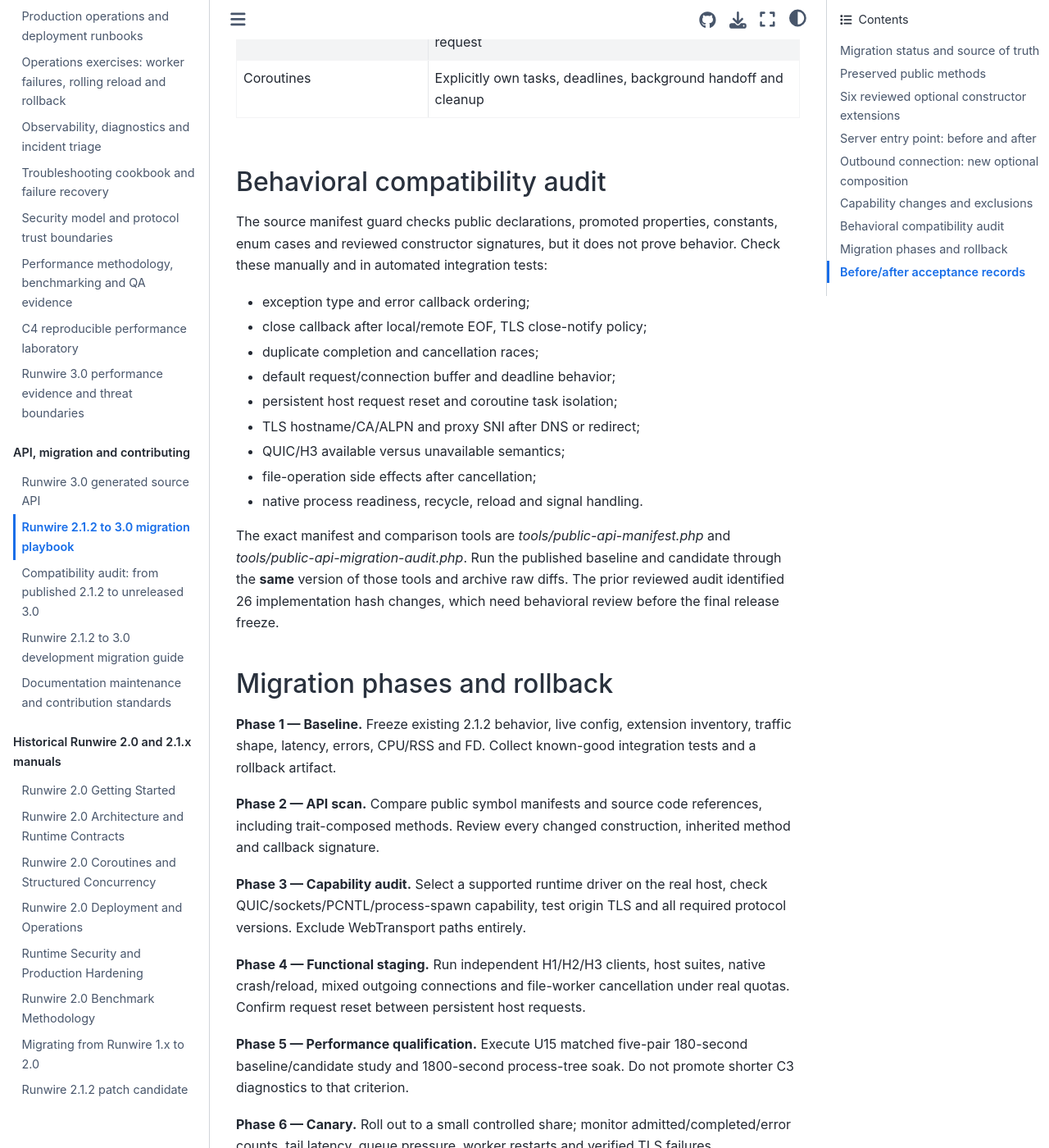
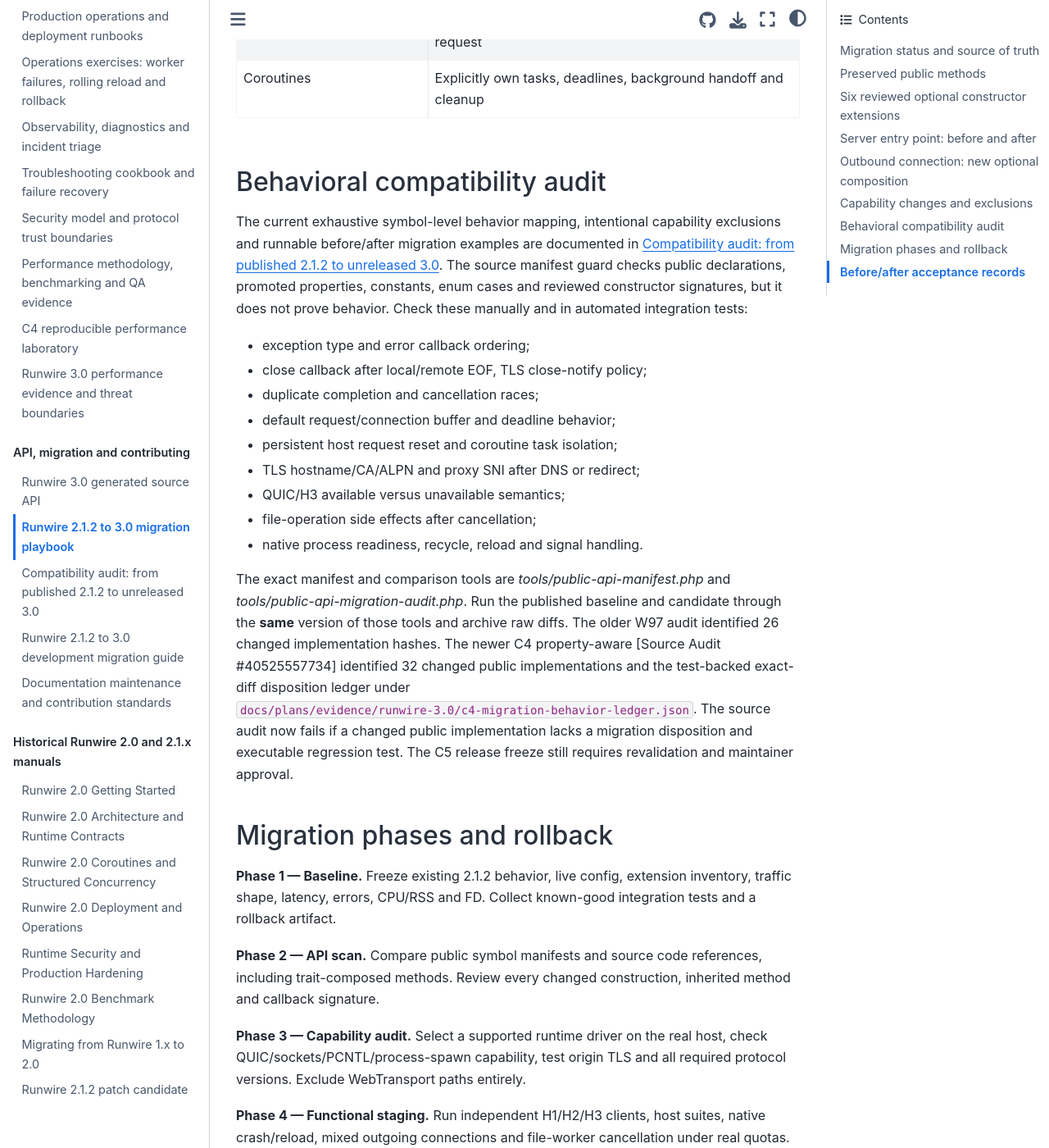
Before and after one commit to infocyph/Runwire, a Sphinx documentation site: the page built from docs/migration-playbook-3.0.rst, in a window 1280 px wide and 1400 px high, scrolled down 3240 px. Shown: the whole window at 82% size. Built offline with Sphinx 7.4.7 and the Sphinx Book theme 1.1.4, drawn with Linux system fonts in a browser that asks for light colours.

Commit message:
docs(c4): synchronize 32-symbol behavioral migration and H3 sibling capability

```diff
--- a/docs/migration-playbook-3.0.rst
+++ b/docs/migration-playbook-3.0.rst
@@ -145,6 +145,9 @@
 Behavioral compatibility audit
 ------------------------------
 
+The current exhaustive symbol-level behavior mapping, intentional
+capability exclusions and runnable before/after migration examples
+are documented in :doc:`compatibility-audit-3.0`.
 The source manifest guard checks public declarations, promoted
 properties, constants, enum cases and reviewed constructor
 signatures, but it does not prove behavior. Check these manually and
@@ -164,9 +167,14 @@
 `tools/public-api-manifest.php` and
 `tools/public-api-migration-audit.php`. Run the published
 baseline and candidate through the **same** version of those tools
-and archive raw diffs. The prior reviewed audit identified 26
-implementation hash changes, which need behavioral review before
-the final release freeze.
+and archive raw diffs. The older W97 audit identified 26 changed implementation hashes.
+The newer C4 property-aware [Source Audit #40525557734] identified
+32 changed public implementations and the test-backed exact-diff
+disposition ledger under
+``docs/plans/evidence/runwire-3.0/c4-migration-behavior-ledger.json``.
+The source audit now fails if a changed public implementation lacks a
+migration disposition and executable regression test. The C5 release
+freeze still requires revalidation and maintainer approval.
 
 Migration phases and rollback
 -----------------------------
```
Also changed, not shown: docs/migration-3.0.rst (+4 -3 lines).
